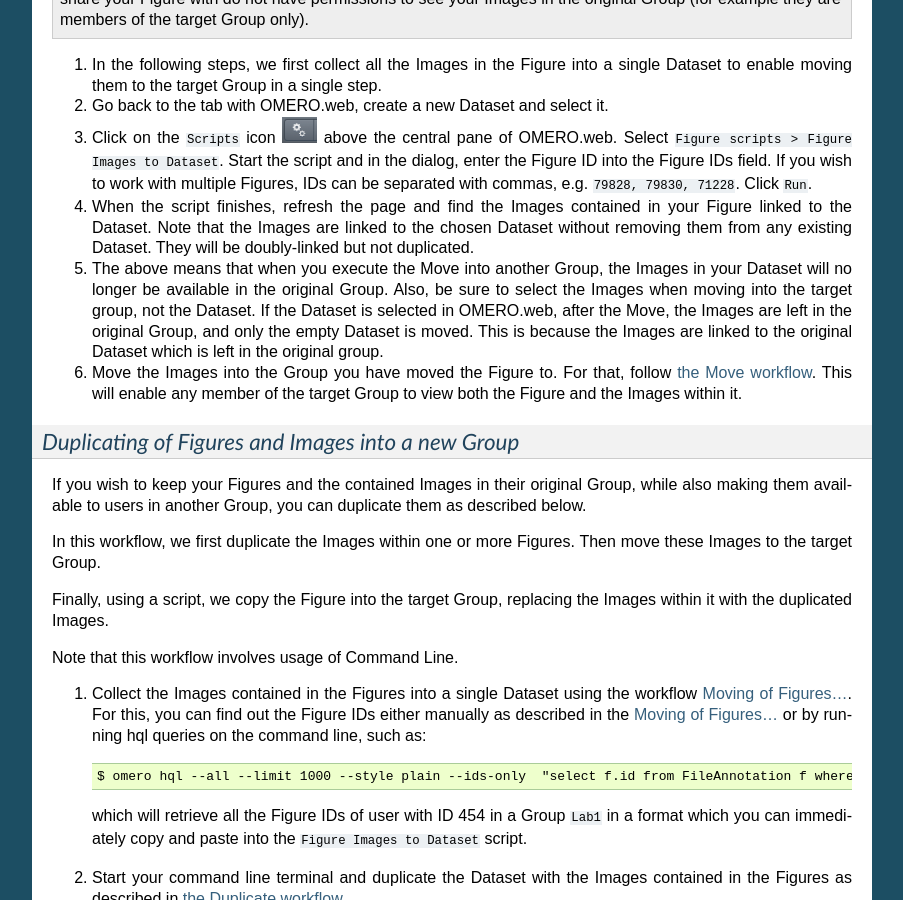
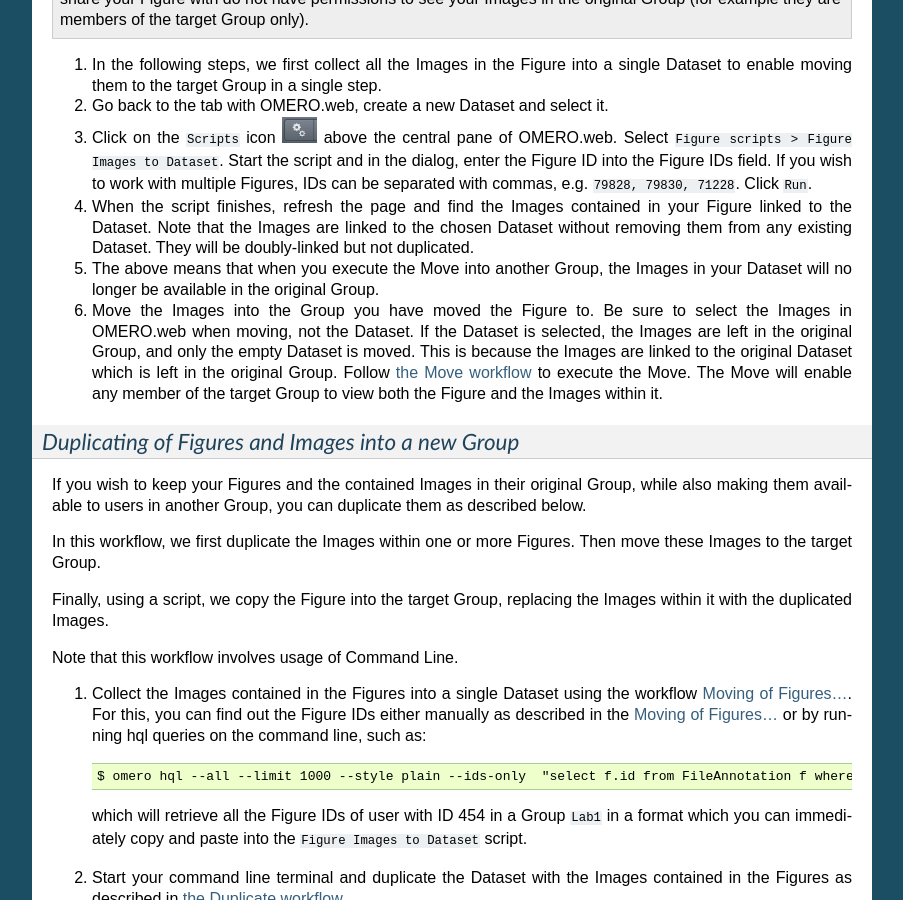
Before and after one commit to ome/omero-guide-figure, a Sphinx documentation site: the page built from docs/omero_figure_move.rst, in a window 1280 px wide and 900 px high, scrolled down 1335 px. Shown: the whole window, without its empty margins (198-1101 px from the left). Built offline with Sphinx 7.4.7, drawn with Linux system fonts in a browser that asks for light colours.

Commit message:
Reformulate cf. Will's comment

```diff
--- a/docs/omero_figure_move.rst
+++ b/docs/omero_figure_move.rst
@@ -62,9 +62,9 @@
 
 #.  When the script finishes, refresh the page and find the Images contained in your Figure linked to the Dataset. Note that the Images are linked to the chosen Dataset without removing them from any existing Dataset. They will be doubly-linked but not duplicated.
 
-#.  The above means that when you execute the Move into another Group, the Images in your Dataset will no longer be available in the original Group. Also, be sure to select the Images when moving into the target group, not the Dataset. If the Dataset is selected in OMERO.web, after the Move, the Images are left in the original Group, and only the empty Dataset is moved. This is because the Images are linked to the original Dataset which is left in the original group.
+#.  The above means that when you execute the Move into another Group, the Images in your Dataset will no longer be available in the original Group.
 
-#.  Move the Images into the Group you have moved the Figure to. For that, follow `the Move workflow <https://omero-guides.readthedocs.io/en/latest/introduction/docs/data-management.html#move-data-between-groups>`__. This will enable any member of the target Group to view both the Figure and the Images within it.
+#.  Move the Images into the Group you have moved the Figure to. Be sure to select the Images in OMERO.web when moving, not the Dataset. If the Dataset is selected, the Images are left in the original Group, and only the empty Dataset is moved. This is because the Images are linked to the original Dataset which is left in the original Group. Follow `the Move workflow <https://omero-guides.readthedocs.io/en/latest/introduction/docs/data-management.html#move-data-between-groups>`__ to execute the Move. The Move will enable any member of the target Group to view both the Figure and the Images within it.
 
 *Duplicating of Figures and Images into a new Group*
 ~~~~~~~~~~~~~~~~~~~~~~~~~~~~~~~~~~~~~~~~~~~~~~~~~~~~
```
